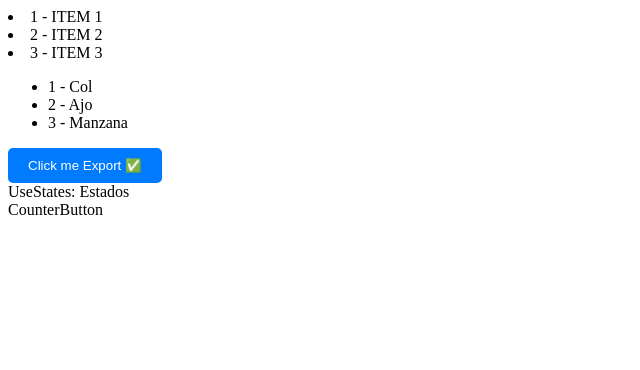
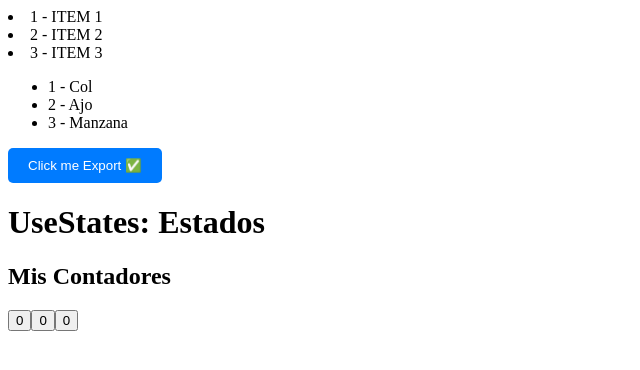
Before and after one commit to PC-Techdeveloper/react-ts, a React (Vite) app: page / in a window 1280 px wide. Shown: the top 370 px of the page, without its empty margins (0-640 px from the left). Built offline with nearby package versions, Linux system fonts and the light colour scheme.

Commit message:
finished

```diff
--- a/src/Components/CounterButton.tsx
+++ b/src/Components/CounterButton.tsx
@@ -1,6 +1,14 @@
+import { useState } from 'react';
+
 //Ejemplo de userState
-function CounterButton() {
-  return <div>CounterButton</div>;
-}
+const CounterButton = () => {
+  const handleIncrementCounter = () => {
+    const newValue = counter + 1;
+    setCounter(newValue);
+  };
+  const [counter, setCounter] = useState(0);
+
+  return <button onClick={handleIncrementCounter}>{counter}</button>;
+};
 
 export default CounterButton;
--- a/src/Components/Hooks.tsx
+++ b/src/Components/Hooks.tsx
@@ -2,7 +2,11 @@
 ¿Qué es un estado?: Es un objeto que representa la información que puede cambiar en el componente, cuando el estado cambia, React renderiza nuevamente el componente para reflejar los cambios.
 
 useState: Es una función que permite añadir estados a tus componentes funcionales en React. Retorna un valor y una función para actualizar el valor.
+
+¿Hooks?: Son funciones especiales, como el ciclo de vida y el estado desde los componentes funcionales. Los hooks deben ser llamados a nivel superior, no dentro de bucles, condicionales o funciones anidadas.
 */
+
+import CounterButton from './CounterButton';
 
 function Hooks() {
   // Destructuring: Permite extraer valores de un objeto.
@@ -18,7 +22,14 @@ function Hooks() {
   const { name, age } = user;
   console.log(name, age);
 
-  return <div>UseStates: Estados</div>;
+  return (
+    <>
+      <h1>UseStates: Estados</h1>
+      <h2>Mis Contadores</h2>
+      <CounterButton />
+      <CounterButton />
+    </>
+  );
 }
 
 export default Hooks;
```
Also changed, not shown: src/Components/SharedInfo.tsx (added, +21 -0 lines), src/Components/Title.tsx (added, +18 -0 lines).
